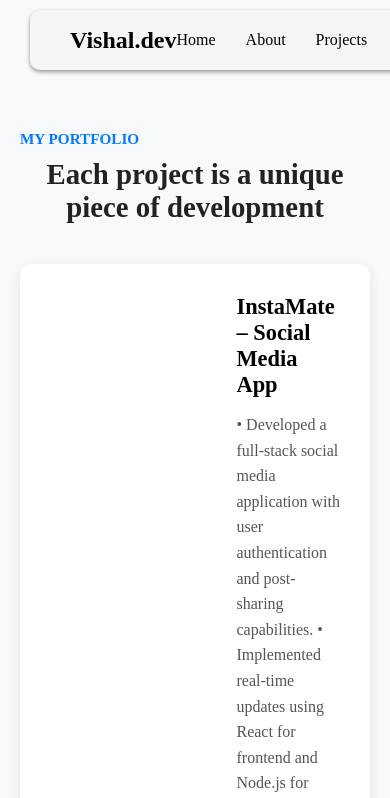
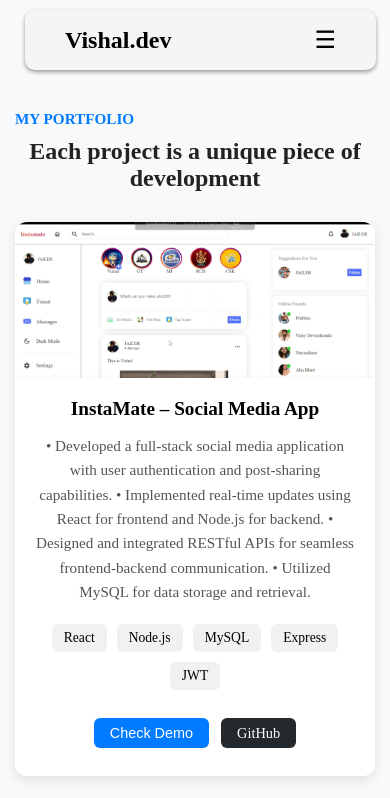
Before and after one commit to vishal2512-hub/Portfolio, a React (Vite) app: page /Portfolio/projects in a window 390 px wide. Shown: the top 798 px of the page. Built offline with nearby package versions, Linux system fonts and the light colour scheme.

Commit message:
Fix: updated .gitignore and deployment setup

```diff
--- a/src/component/Hero.css
+++ b/src/component/Hero.css
@@ -5,6 +5,7 @@
   justify-content: space-between;
   align-items: center;
   background-color: #fefefe;
+  gap: 30px;
 }
 
 .hero-left {
@@ -34,6 +35,12 @@
   color: #007bff;
 }
 
+.hero-right {
+  flex: 1;
+  display: flex;
+  justify-content: center;
+}
+
 .hero-right img {
   width: 320px;
   height: 320px;
@@ -41,3 +48,31 @@
   border: 3px solid #ccc;
   object-fit: cover;
 }
+
+/* ✅ Mobile Responsiveness */
+@media (max-width: 768px) {
+  .hero {
+    flex-direction: column;
+    text-align: center;
+    padding: 60px 20px;
+  }
+
+  .hero-left h1 {
+    font-size: 2rem;
+  }
+
+  .hero-left p {
+    font-size: 1rem;
+  }
+
+  .hero-icons a {
+    font-size: 1.3rem;
+    margin-right: 10px;
+  }
+
+  .hero-right img {
+    width: 220px;
+    height: 220px;
+    margin-top: 20px;
+  }
+}
--- a/src/component/Navbar.css
+++ b/src/component/Navbar.css
@@ -1,8 +1,23 @@
+/* Global Reset */
+* {
+  margin: 0;
+  padding: 0;
+  box-sizing: border-box;
+}
+
+html {
+  scroll-behavior: smooth;
+}
+:root {
+  scroll-padding-top: 70px; /* Adjust based on your navbar height */
+}
+
+/* Navbar styles */
 .navbar {
   position: fixed;
-  margin: 10px 10px 10px;
   top: 0;
-  width:90%;
+  margin: 10px;
+  width: 90%;
   height: 60px;
   background: whitesmoke;
   display: flex;
@@ -11,26 +26,17 @@
   align-items: center;
   padding: 0 40px;
   z-index: 1000;
-  box-shadow: 0 2px 4px rgba(0,0,0,0.4);
-}
-*{
-  margin: 0;
-  padding: 0;
-}
-html {
-  scroll-behavior: smooth;
-}
-:root {
-  scroll-padding-top: 70px; /* Adjust based on your navbar height */
+  box-shadow: 0 2px 4px rgba(0, 0, 0, 0.4);
 }
 
-
+/* Logo */
 .logo {
   font-size: 1.5rem;
   color: black;
   font-weight: bold;
 }
 
+/* Nav Links */
 .nav-links {
   list-style: none;
   display: flex;
@@ -47,3 +53,35 @@ html {
 .nav-links li a:hover {
   color: red;
 }
+
+/* Hamburger Icon */
+.hamburger {
+  display: none;
+  font-size: 1.5rem;
+  cursor: pointer;
+}
+
+/* ✅ Responsive Styles */
+@media (max-width: 768px) {
+  .hamburger {
+    display: block;
+  }
+
+  .nav-links {
+    position: absolute;
+    top: 60px;
+    right: 0;
+    background-color: whitesmoke;
+    flex-direction: column;
+    width: 100%;
+    display: none;
+    padding: 20px 0;
+    gap: 20px;
+    border-bottom-left-radius: 10px;
+    border-bottom-right-radius: 10px;
+  }
+
+  .nav-links.open {
+    display: flex;
+  }
+}
--- a/src/component/Navbar.jsx
+++ b/src/component/Navbar.jsx
@@ -1,42 +1,39 @@
-import React from "react";
+import React, { useState } from "react";
 import "./Navbar.css";
 import { Link, useLocation } from "react-router-dom";
 
 function Navbar() {
   const location = useLocation();
+  const isHomePage = location.pathname === '/';
 
-  // Check if we're on the home page
-  const isHomePage = location.pathname === '/';
+  const [menuOpen, setMenuOpen] = useState(false);
+
+  const toggleMenu = () => setMenuOpen(!menuOpen);
+
+  const closeMenu = () => setMenuOpen(false);
 
   return (
     <nav className="navbar">
       <div className="logo">Vishal.dev</div>
-      <ul className="nav-links">
+
+      <div className="hamburger" onClick={toggleMenu}>
+        ☰
+      </div>
+
+      <ul className={`nav-links ${menuOpen ? "open" : ""}`}>
+        <li><Link to="/" onClick={closeMenu}>Home</Link></li>
         <li>
-          <Link to="/">Home</Link>
+          {isHomePage
+            ? <a href="#about" onClick={closeMenu}>About</a>
+            : <Link to="/about" onClick={closeMenu}>About</Link>}
         </li>
+        <li><Link to="/projects" onClick={closeMenu}>Projects</Link></li>
+        <li><Link to="/resume" onClick={closeMenu}>Resume</Link></li>
+        <li><Link to="/achievements" onClick={closeMenu}>Achievements</Link></li>
         <li>
-          {isHomePage ? (
-            <a href="#about">About</a>
-          ) : (
-            <Link to="/about">About</Link>
-          )}
-        </li>
-        <li>
-          <Link to="/projects">Projects</Link>
-        </li>
-        <li>
-          <Link to="/resume">Resume</Link>
-        </li>
-        <li>
-          <Link to="/achievements">Achievements</Link>
-        </li>
-        <li>
-          {isHomePage ? (
-            <a href="#contact">Contact</a>
-          ) : (
-            <Link to="/contact">Contact</Link>
-          )}
+          {isHomePage
+            ? <a href="#contact" onClick={closeMenu}>Contact</a>
+            : <Link to="/contact" onClick={closeMenu}>Contact</Link>}
         </li>
       </ul>
     </nav>
--- a/src/component/Projects.css
+++ b/src/component/Projects.css
@@ -142,3 +142,66 @@
   height: 32px;
   cursor: pointer;
 }
+
+@media (max-width: 768px) {
+  .projects-section {
+    padding: 60px 15px;
+  }
+
+  .projects-heading {
+    font-size: 1.5rem;
+    margin-bottom: 30px;
+  }
+
+  .projects-grid {
+    gap: 40px;
+  }
+
+  .project-card {
+    flex-direction: column;
+    text-align: center;
+  }
+
+  .project-card.reverse {
+    flex-direction: column;
+  }
+
+  .project-thumb img {
+    width: 100%;
+    max-width: 100%;
+    height: auto;
+  }
+
+  .project-content {
+    padding: 20px;
+    text-align: center;
+  }
+
+  .project-content h3 {
+    font-size: 1.2rem;
+  }
+
+  .project-content p {
+    font-size: 0.95rem;
+  }
+
+  .tech-tags {
+    justify-content: center;
+  }
+
+  .project-buttons .btn {
+    margin: 8px 6px;
+    font-size: 0.9rem;
+    padding: 7px 16px;
+  }
+
+  /* Modal responsiveness */
+  .modal-content {
+    width: 95%;
+    height: 60vh;
+  }
+
+  .modal-content iframe {
+    height: 100%;
+  }
+}
```
